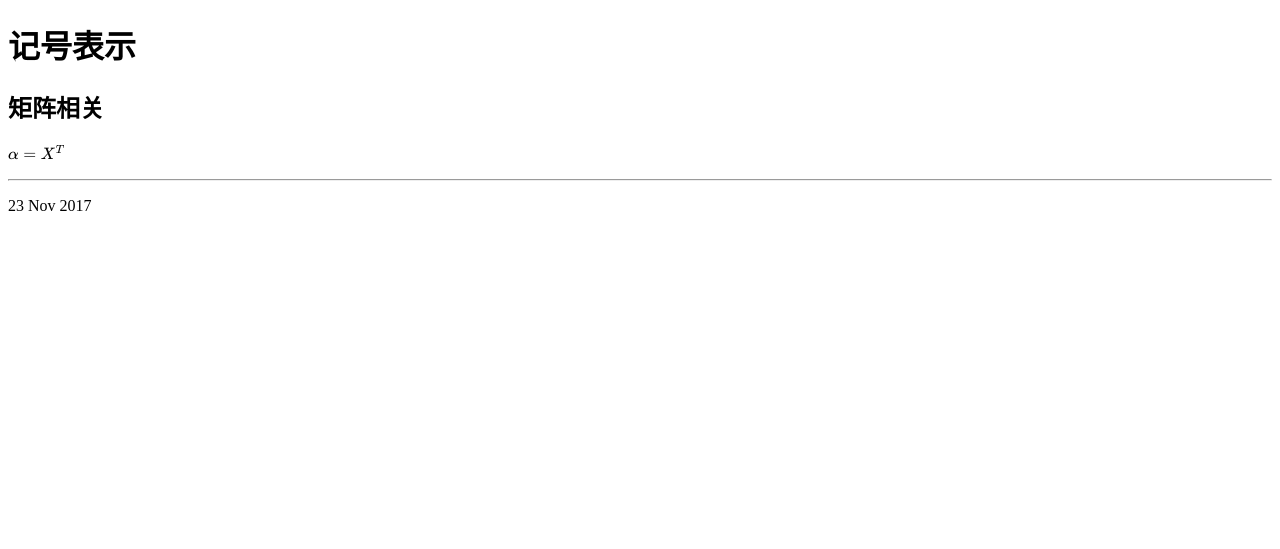
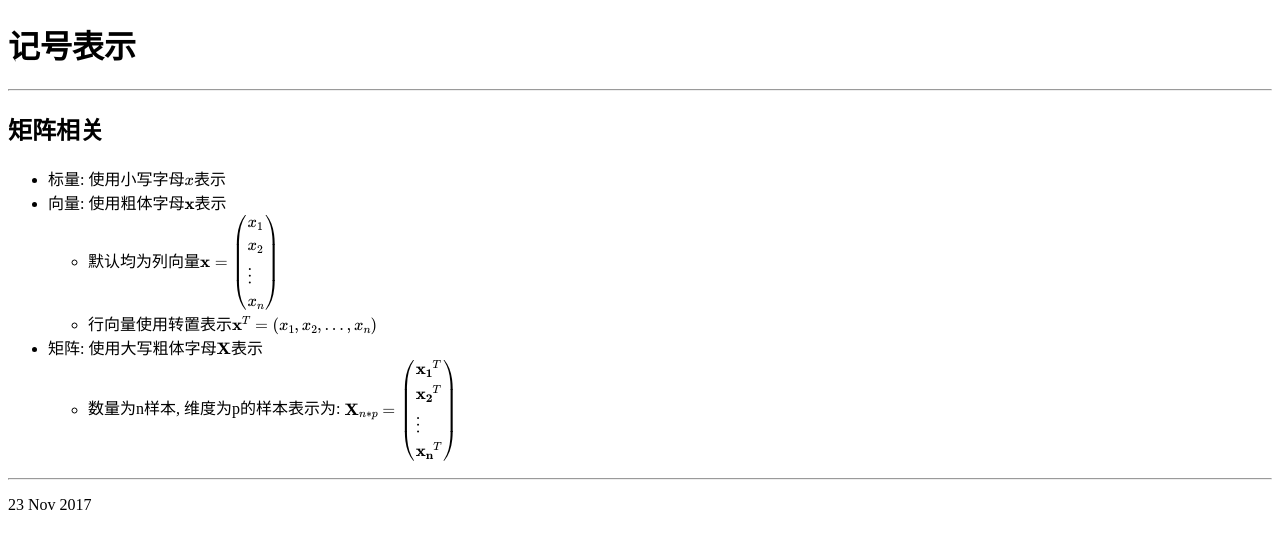
Before and after one commit to linearhinos/fupr, a Jekyll site: the page built from docs/_posts/2017-11-23-notation.md, in a window 1280 px wide. Shown: the top 549 px of the page. Built offline with Jekyll 4.4.1, drawn with Linux system fonts in a browser that asks for light colours; formulas are drawn with MathJax 3.

Commit message:
notation for math symbols

```diff
--- a/docs/_posts/2017-11-23-notation.md
+++ b/docs/_posts/2017-11-23-notation.md
@@ -4,8 +4,14 @@ title: 记号表示
 ---
 
 # {{ page.title }}
+---
 ## 矩阵相关
-$$\alpha = X^T $$
+- 标量: 使用小写字母$$x$$表示
+- 向量: 使用粗体字母$$\mathbf{x}$$表示
+    - 默认均为列向量$$ \mathbf{x} =  \left( \begin{array}{l}  x_1 \\ x_2 \\  \vdots \\  x_n  \end{array} \right) $$
+    - 行向量使用转置表示$$ \mathbf{x}^T = (x_1, x_2, ... , x_n)$$
+- 矩阵: 使用大写粗体字母$$\mathbf{X}$$表示
+    - 数量为n样本, 维度为p的样本表示为: $$ \mathbf{X}_{n*p} = \left( \begin{array}{l}  \mathbf{x_1}^T \\ \mathbf{x_2}^T \\  \vdots \\  \mathbf{x_n}^T  \end{array} \right) $$
 
 ---
 {{ page.date | date_to_string }}
```
